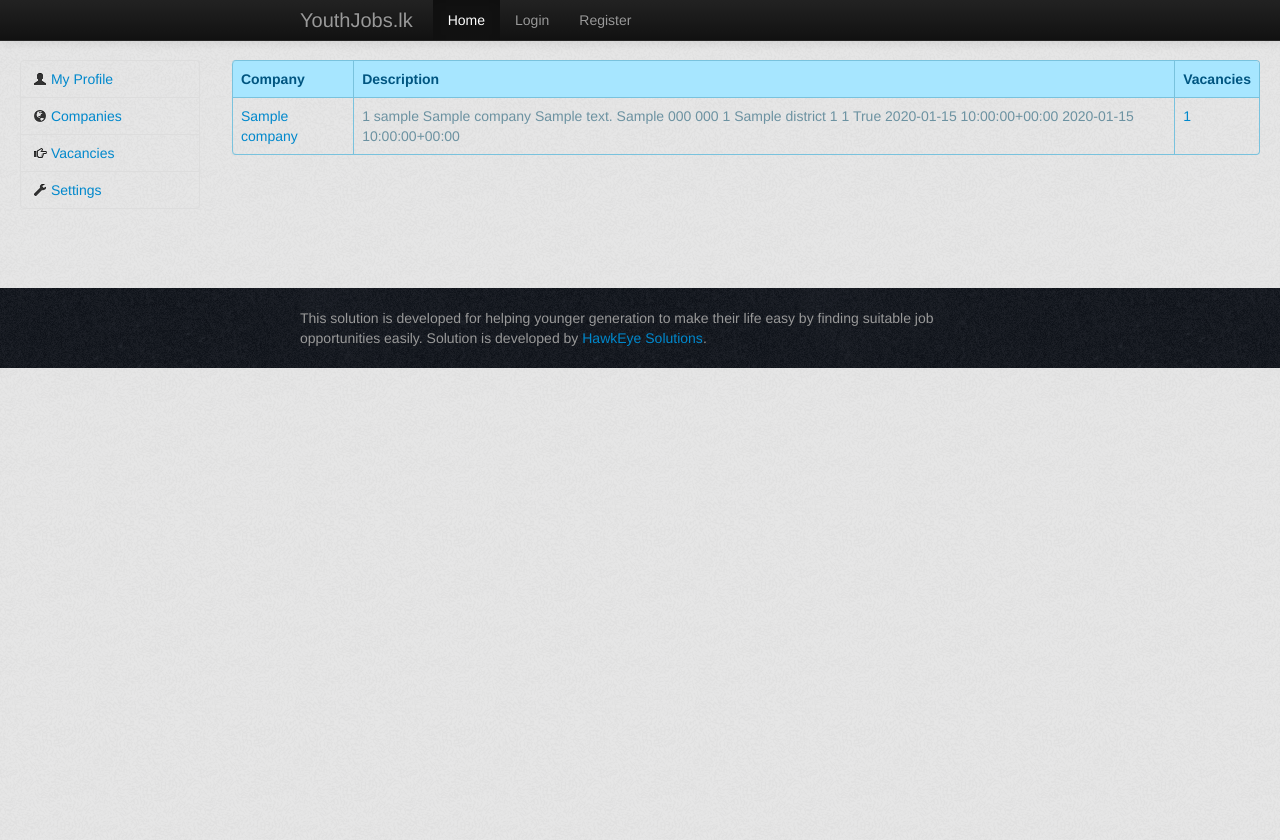
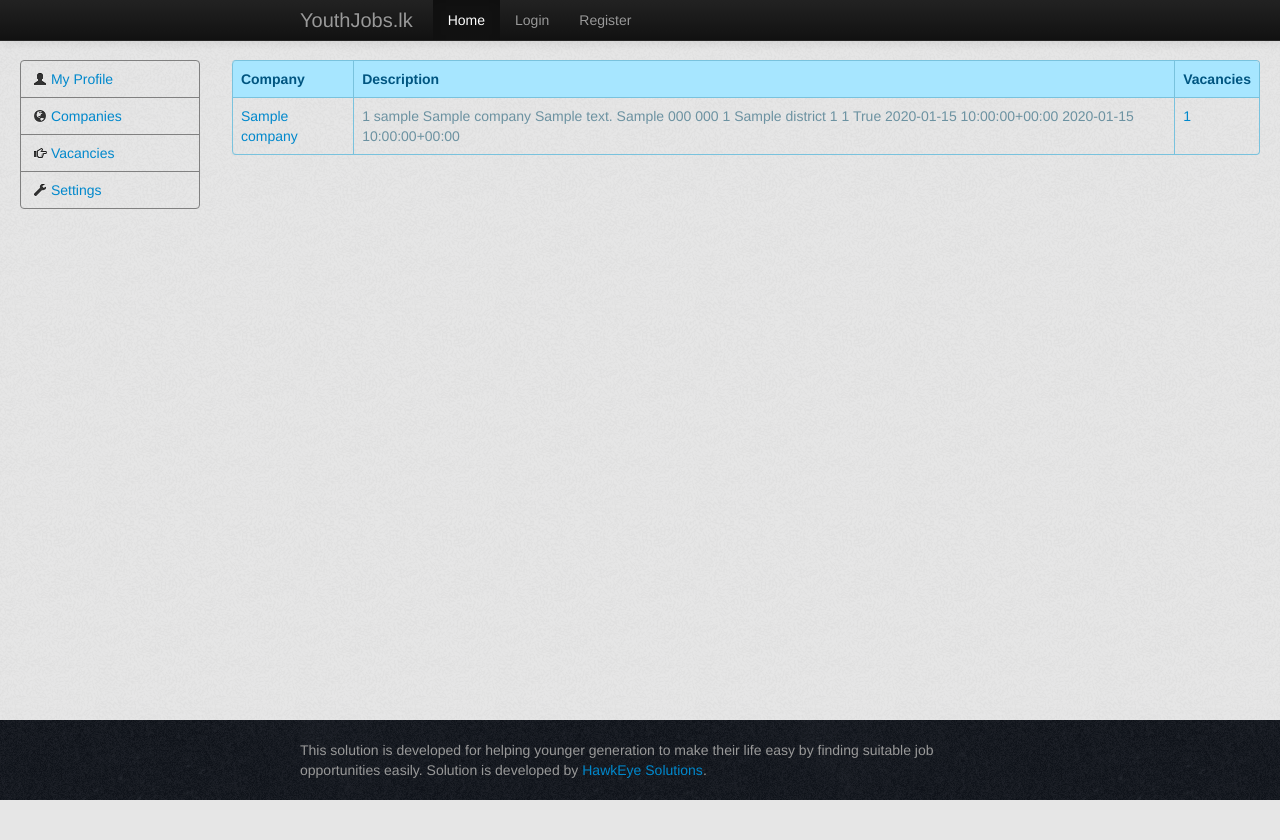
Before and after one commit to HawkEyeSL/YouthJobs, a Django app: a page that uses youthjob/templates/base.html in a window 1280 px wide. After the commit the page ends 800 px from the top, so only its background shows below. Run offline with Django 3.2, Linux system fonts and the light colour scheme; tables that the repository leaves empty hold one stand-in row (values such as "Sample post"); parts of the project's set-up code (start-up, migrations or seed data) failed here and were passed over; some libraries are stand-ins or nearby versions.

Commit message:
did some styling changes -r800

```diff
--- a/youthjob/static/css/main.css
+++ b/youthjob/static/css/main.css
@@ -1,3 +1,58 @@
+html, body {
+    height: 100%;
+    /* The html and body elements cannot have any padding or margin. */
+}
+
+body {
+    /*padding-top: 40px;*/
+}
+
+/* Sticky footer styles
+-------------------------------------------------- */
+
+
+
+/* Wrapper for page content to push down footer */
+#wrap {
+    min-height: 100%;
+    height: auto !important;
+    height: 100%;
+    /* Negative indent footer by it's height */
+    margin: 0 auto -80px;
+}
+
+/* Set the fixed height of the footer here */
+
+#footer {
+    height: auto;
+}
+#footer {
+    /*margin-top: 60px;*/
+    /*background-color: #f5f5f5;*/
+}
+
+/* Lastly, apply responsive CSS fixes as necessary */
+@media (max-width: 767px) {
+    #footer {
+      margin-left: -20px;
+      margin-right: -20px;
+      padding-left: 20px;
+      padding-right: 20px;
+    }
+}
+
+/* Custom page CSS
+-------------------------------------------------- */
+/* Not required for template or sticky footer method. */
+
+.container {
+    width: auto;
+    max-width: 680px;
+}
+.container .credit {
+    margin: 20px 0;
+}
+
 body{
     background-image: url(/static/images/background/ticks.png);
     background-position: initial initial;
@@ -12,7 +67,8 @@ body{
 }
 
 .content{
-    padding-top: 20px;
+    padding-top: 60px;
+    min-height:400px;
 }
 
 .sidepane{
--- a/youthjob/static/css/temp.css
+++ b/youthjob/static/css/temp.css
@@ -19,3 +19,10 @@ background-color: #C7E5F0;
 .table-hover tbody tr:hover > th {
 background-color: #A7E6FF;
 }
+
+.nav-tabs.nav-stacked > li > a {
+    border: 1px solid gray;
+}
+.nav-tabs.nav-stacked > li > a:hover, .nav-tabs.nav-stacked > li > a:focus {
+    border-color: gray;
+}
--- a/youthjob/templates/base.html
+++ b/youthjob/templates/base.html
@@ -14,17 +14,13 @@
 
         <style type="text/css">
 		      body {
-		        padding-top: 40px;
+		        /*padding-top: 40px;*/
 	         }
 
           /* Sticky footer styles
           -------------------------------------------------- */
 
-          html,
-          body {
-            height: 100%;
-            /* The html and body elements cannot have any padding or margin. */
-          }
+
 
           /* Wrapper for page content to push down footer */
           #wrap {
@@ -32,7 +28,7 @@
             height: auto !important;
             height: 100%;
             /* Negative indent footer by it's height */
-            margin: 0 auto -60px;
+            margin: 0 auto -80px;
           }
 
           /* Set the fixed height of the footer here */
@@ -41,8 +37,8 @@
             height: auto;
           }
           #footer {
-            margin-top: 60px;
-            background-color: #f5f5f5;
+            /*margin-top: 60px;*/
+            /*background-color: #f5f5f5;*/
           }
 
           /* Lastly, apply responsive CSS fixes as necessary */
@@ -94,6 +90,7 @@
 
     <!-- Begin page content -->
     {% block maincontent %}
+    <div id="wrap">
         <div class="container-fluid content">
           <div class="row-fluid">
             <div class="span2 sidepane">
@@ -101,6 +98,7 @@
             </div>
             <div class="span10">
                 {% block content %}{% endblock %}
+            </div>
           </div>
        </div>
     </div>
```
Lines whose indentation alone changed are shown as unchanged.
